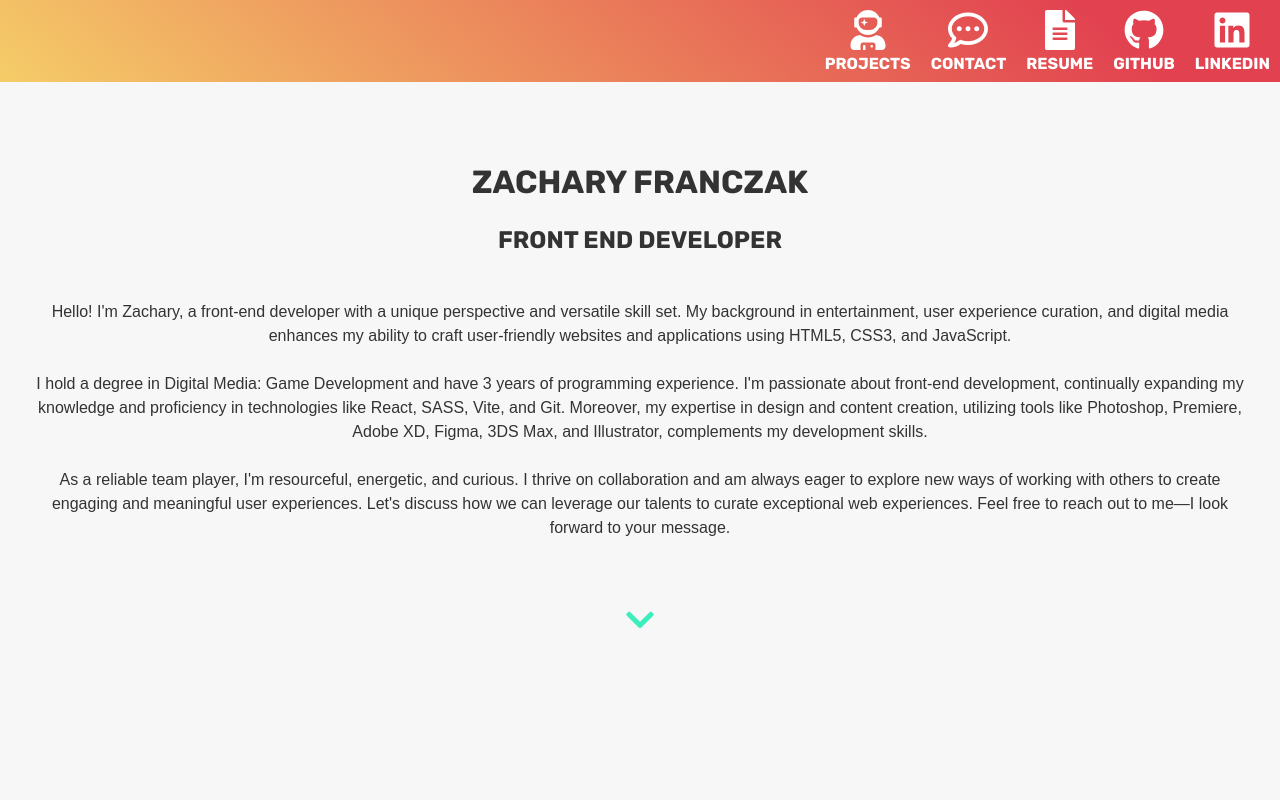
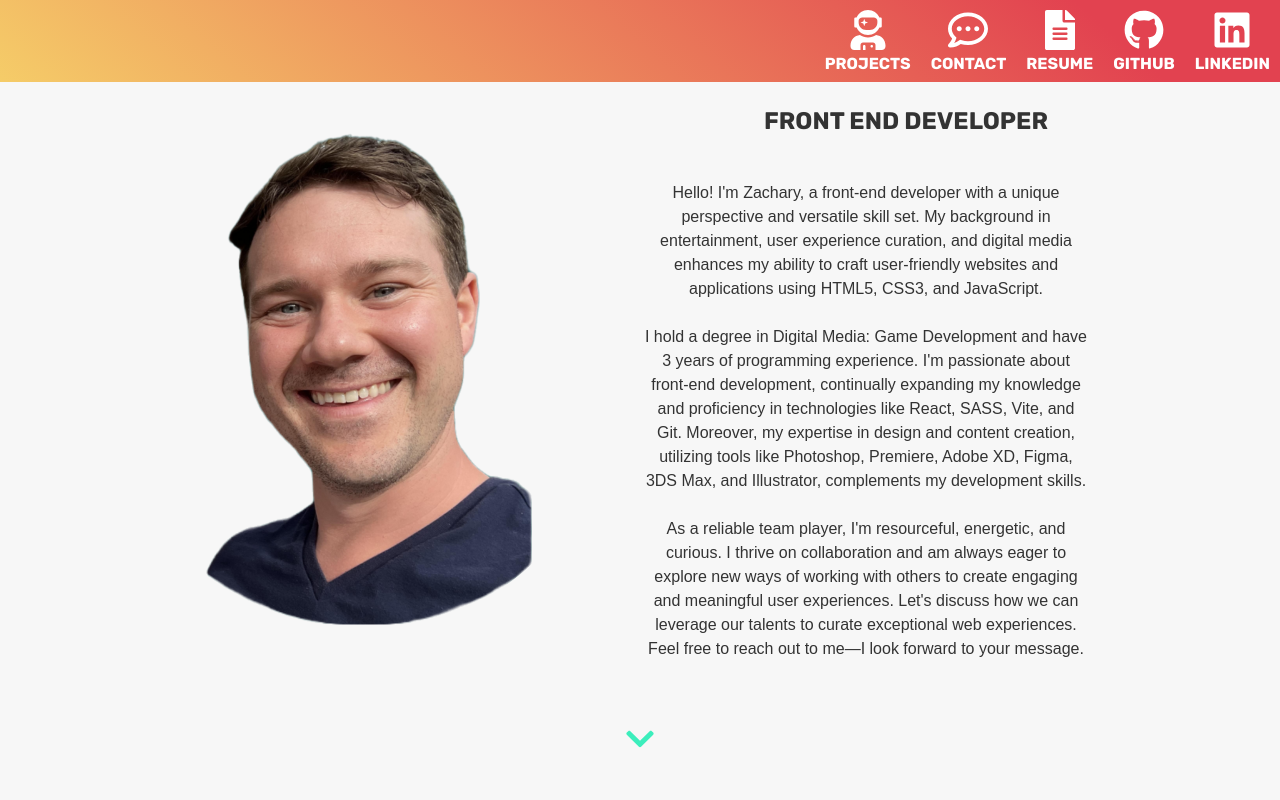
Before and after one commit to zfranczak/portfolio-v2, a React (Vite) app: page / in a window 1280 px wide. Shown: the top 800 px of the page. Built offline with nearby package versions, Linux system fonts and the light colour scheme.

Commit message:
changes to header

```diff
--- a/src/components/Header.jsx
+++ b/src/components/Header.jsx
@@ -9,10 +9,11 @@ const Header = () => {
     <div className='header' id='header'>
       <div className='header-top'>
         <div className='text'>
+          <div className='content'>
+            <img className='headshot' src={headshot} alt='Headshot of Zak' />
+            <div className='text-container'>
               <h1 className='title'>Zachary Franczak</h1>
               <h2 className='sub-title'>Front End Developer</h2>
-          <div className='content'>
-            {/* <img className='headshot' src={headshot} alt='Headshot of Zak' /> */}
               <p className='p'>
                 Hello! I'm Zachary, a front-end developer with a unique
                 perspective and versatile skill set. My background in
@@ -23,20 +24,21 @@ const Header = () => {
                 <br />
                 I hold a degree in Digital Media: Game Development and have 3
                 years of programming experience. I'm passionate about front-end
-              development, continually expanding my knowledge and proficiency in
-              technologies like React, SASS, Vite, and Git. Moreover, my
+                development, continually expanding my knowledge and proficiency
+                in technologies like React, SASS, Vite, and Git. Moreover, my
                 expertise in design and content creation, utilizing tools like
                 Photoshop, Premiere, Adobe XD, Figma, 3DS Max, and Illustrator,
                 complements my development skills.
                 <br />
                 <br />
                 As a reliable team player, I'm resourceful, energetic, and
-              curious. I thrive on collaboration and am always eager to explore
-              new ways of working with others to create engaging and meaningful
-              user experiences. Let's discuss how we can leverage our talents to
-              curate exceptional web experiences. Feel free to reach out to me—I
-              look forward to your message.
+                curious. I thrive on collaboration and am always eager to
+                explore new ways of working with others to create engaging and
+                meaningful user experiences. Let's discuss how we can leverage
+                our talents to curate exceptional web experiences. Feel free to
+                reach out to me—I look forward to your message.
               </p>
+            </div>
           </div>
         </div>
       </div>
--- a/src/styles/Header.css
+++ b/src/styles/Header.css
@@ -49,10 +49,11 @@ body {
   flex-direction: row;
   align-items: center;
   margin-bottom: 2rem;
+  margin: 0 5rem;
 }
 
 .headshot {
-  max-width: 100px; /* Adjust width as needed */
+  max-width: 500px; /* Adjust width as needed */
   border-radius: 50%;
   margin-right: 2rem; /* Spacing between image and text */
 }
@@ -61,6 +62,7 @@ body {
   font-size: var(--font-md);
   line-height: 1.5;
   margin-bottom: 2rem;
+  margin-right: 5rem;
 }
 
 /* Down arrow button */
@@ -74,3 +76,9 @@ body {
 .down-arrow:hover {
   color: var(--main-color);
 }
+
+@media (max-width: 1200px) {
+  .headshot {
+    width: 2rem;
+  }
+}
```
Lines whose indentation alone changed are shown as unchanged.
